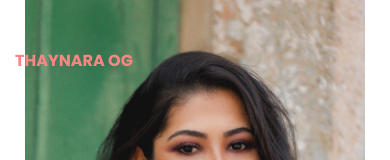
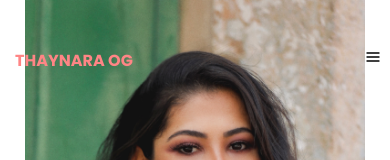
Before and after one commit to gabrielmelogm/maximize, a Next.js app: page / in a window 390 px wide. Shown: the top 160 px of the page. Built offline with nearby package versions, Linux system fonts and the light colour scheme.

Commit message:
feat: iniciado o menu mobile

```diff
--- a/src/components/Header/index.tsx
+++ b/src/components/Header/index.tsx
@@ -1,6 +1,7 @@
 import styles from "./styles.module.scss"
 import { BsInstagram, BsYoutube, BsTwitter, BsFacebook, BsSnapchat } from "react-icons/bs"
 import { FaTiktok } from "react-icons/fa"
+import { Menu } from "../Menu"
 
 const social = [
   {
@@ -49,6 +50,7 @@ function Header() {
           }
         </ul>
       </div>
+      <Menu />
     </header>
   )
 }
--- a/src/components/Header/styles.module.scss
+++ b/src/components/Header/styles.module.scss
@@ -10,6 +10,14 @@
   position: absolute;
   top: 0;
   z-index: 1;
+
+  .menuButtonMobile {
+    display: none;
+  }
+
+  .contentMenuMobile {
+    display: none;
+  }
 
   .title {
     color: $main;
--- a/src/components/Main/Contact/styles.module.scss
+++ b/src/components/Main/Contact/styles.module.scss
@@ -109,6 +109,7 @@
     .contentImage {
       p {
         font-size: 150px;
+        z-index: 0;
       }
 
       p:nth-child(1) {
--- a/src/components/Main/Sidebar/index.tsx
+++ b/src/components/Main/Sidebar/index.tsx
@@ -2,7 +2,7 @@ import styles from "./styles.module.scss"
 
 const sideItens = ["Sobre", "Novidades", "Agenda", "Thay e Unicef", "Galeria", "São João da Thay", "Contato", "-", "Imprensa", "Fã-Clubes"]
 
-export function Sidebar() {
+function Sidebar() {
   return (
     <div className={styles.content}>
       <ul className={styles.list}>
@@ -24,3 +24,5 @@ export function Sidebar() {
     </div>
   )
 }
+
+export { Sidebar, sideItens }
--- /dev/null
+++ b/src/components/Menu/index.tsx
@@ -0,0 +1,27 @@
+import { useState } from "react"
+import { FiMenu } from "react-icons/fi"
+import { sideItens } from "../Main/Sidebar"
+import styles from "./styles.module.scss"
+
+export function Menu() {
+  const [ open, setOpen ] = useState(false)
+
+  return (
+    <>
+      <button onClick={() => setOpen(true)} className={styles.button}><FiMenu /></button>
+      <div className={(open) ? `${styles.content}` :  `${styles.contentHidden}`}>
+        <ul className={styles.listMobile}>
+          {
+            sideItens.map((item, index) => {
+              return (
+                <li key={index}>
+                  {item!=="-" && item}
+                </li>
+              )
+            })
+          }
+        </ul>
+      </div>
+    </>
+  )
+}
--- /dev/null
+++ b/src/components/Menu/styles.module.scss
@@ -0,0 +1,36 @@
+.button {
+  border: none;
+  padding: 0;
+  display: flex;
+  align-items: center;
+  justify-content: center;
+  background-color: transparent;
+  width: 24px;
+  height: 24px;
+  font-size: 16px;
+  position: absolute;
+  right: 5px;
+  top: 45px;
+}
+
+.contentHidden {
+  display: none;
+}
+
+.content {
+  width: 100%;
+  height: 100vh;
+  background-color: #FFFFFF;
+
+  .listMobile {
+    width: 100%;
+    display: flex;
+    flex-direction: column;
+    align-items: center;
+    justify-content: center;
+    list-style: none;
+    padding: 0;
+    margin: 0;
+  }
+
+}
```
